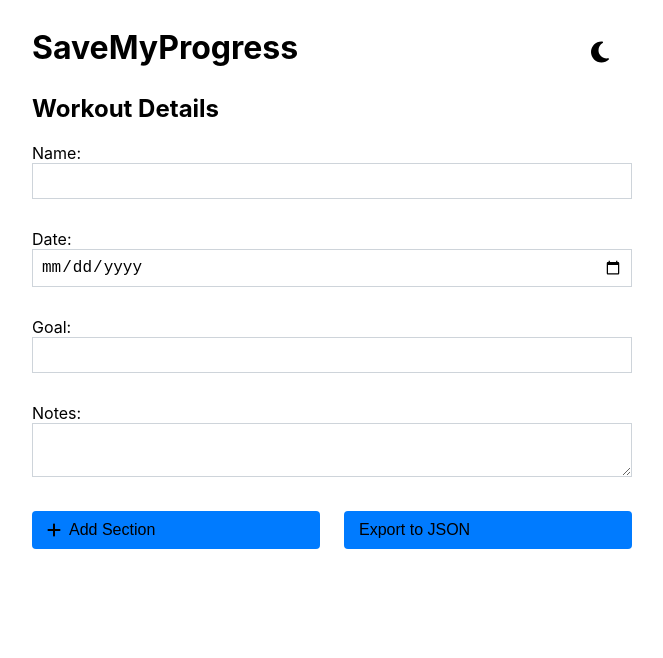
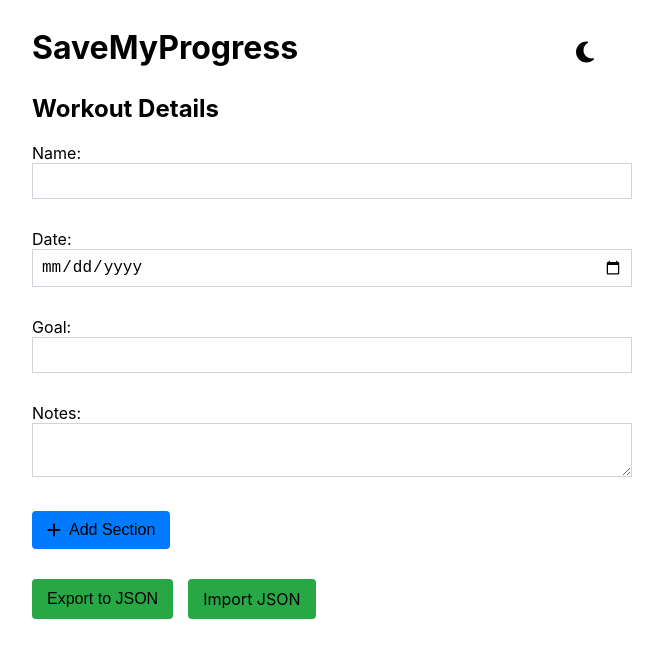
Before and after one commit to MCiurletti/SaveMyProgress, a React (Create React App) app: page / in a window 1280 px wide. Shown: the top 658 px of the page, without its empty margins (308-971 px from the left). Built offline with nearby package versions, Linux system fonts and the light colour scheme.

Commit message:
Add import functionality

```diff
--- a/src/App.css
+++ b/src/App.css
@@ -6,6 +6,7 @@
   --secondary-color: #6c757d;
   --border-color: #ced4da;
   --hover-color: #e2e6ea;
+  --json-button-color: #28a745;
 }
 
 /* Dark theme variables */
@@ -16,6 +17,7 @@
   --secondary-color: #adb5bd;
   --border-color: #495057;
   --hover-color: #343a40;
+  --json-button-color: #198754;
 }
 
 body,
@@ -151,12 +153,15 @@ textarea::placeholder {
 /* Styles for the buttons and container */
 .buttons-container {
   display: flex;
-  justify-content: space-between;
+  justify-content: flex-start;
   margin-top: 20px;
+  flex-direction: column;
 }
 
-.buttons-container button {
-  width: 48%;
+.json-buttons-container {
+  display: flex;
+  justify-content: flex-start;
+  margin-top: 20px;
 }
 
 button {
@@ -164,12 +169,14 @@ button {
   font-size: 16px;
   cursor: pointer;
   margin-top: 10px;
+  margin-right: 15px;
   background-color: var(--primary-color);
   color: var(--text-color);
   border: none;
   border-radius: 4px;
   display: inline-flex;
   align-items: center;
+  width: fit-content;
 }
 
 button:hover {
@@ -179,6 +186,34 @@ button:hover {
 button:focus {
   outline: none;
   box-shadow: 0 0 0 2px var(--border-color);
+}
+
+/* Style for the import button if needed */
+.import-button {
+  padding: 10px 15px;
+  font-size: 16px;
+  cursor: pointer;
+  background-color: var(--json-button-color);
+  color: var(--text-color);
+  border: none;
+  border-radius: 4px;
+  display: inline-block;
+  margin-top: 10px;
+  margin-right: 15px;
+  width: fit-content;
+}
+
+.import-button:hover {
+  background-color: var(--hover-color);
+}
+
+.import-button:focus {
+  outline: none;
+  box-shadow: 0 0 0 2px var(--border-color);
+}
+
+.export-button {
+  background-color: var(--json-button-color);
 }
 
 /* Specific styles for the remove section button */
@@ -198,12 +233,8 @@ button .svg-inline--fa {
 /* New styles for the section buttons container */
 .section-buttons-container {
   display: flex;
-  justify-content: space-between;
+  justify-content: flex-start;
   margin-top: 20px;
-}
-
-.section-buttons-container button {
-  width: 48%;
 }
 
 /* Responsive adjustments for section buttons */
@@ -271,7 +302,7 @@ button .svg-inline--fa {
   padding: 10px 15px;
   font-size: 16px;
   cursor: pointer;
-  background-color: var(--primary-color);
+  background-color: var(--json-button-color);
   color: var(--text-color);
   border: none;
   border-radius: 4px;
--- a/src/App.js
+++ b/src/App.js
@@ -2,6 +2,7 @@ import './App.css';
 import React, { useState, useEffect } from 'react';
 import GlobalFields from './components/GlobalFields';
 import ExportButton from './components/ExportButton';
+import ImportButton from './components/ImportButton';
 import Section from './components/Section';
 import { FontAwesomeIcon } from '@fortawesome/react-fontawesome';
 import { faPlus, faMoon, faSun } from '@fortawesome/free-solid-svg-icons';
@@ -84,10 +85,14 @@ function App() {
 
       {/* Buttons Container */}
       <div className="buttons-container">
+
         <button onClick={addSection}>
           <FontAwesomeIcon icon={faPlus} /> Add Section
         </button>
-        <ExportButton formData={formData} />
+        <div className="json-buttons-container">
+          <ExportButton formData={formData} />
+          <ImportButton setFormData={setFormData} />
+        </div>
       </div>
     </div>
   );
--- a/src/components/ExportButton.js
+++ b/src/components/ExportButton.js
@@ -40,7 +40,7 @@ const ExportButton = ({ formData }) => {
 
   return (
     <>
-      <button onClick={() => setIsModalOpen(true)}>
+      <button className="export-button" onClick={() => setIsModalOpen(true)}>
         {/* Your button content, e.g., icon and text */}
         Export to JSON
       </button>
--- /dev/null
+++ b/src/components/ImportButton.js
@@ -0,0 +1,50 @@
+import React from 'react';
+
+const isValidData = (data) => {
+    // Basic validation checks
+    if (typeof data !== 'object' || data === null) return false;
+    if (!('name' in data && 'date' in data && 'sections' in data)) return false;
+    if (!Array.isArray(data.sections)) return false;
+    // Additional checks can be added here
+    return true;
+};
+
+const ImportButton = ({ setFormData }) => {
+  // Function to handle file selection
+  const handleFileChange = (e) => {
+    const file = e.target.files[0];
+    if (!file) return;
+
+    // Read the file content
+    const reader = new FileReader();
+    reader.onload = (event) => {
+        try {
+          const jsonData = JSON.parse(event.target.result);
+          if (isValidData(jsonData)) {
+            setFormData(jsonData);
+          } else {
+            alert('Invalid data format.');
+          }
+        } catch (error) {
+          alert('Invalid JSON file.');
+          console.error('Error parsing JSON:', error);
+        }
+    };
+    reader.readAsText(file);
+  };
+
+  return (
+    <label htmlFor="import-json" className="import-button">
+      Import JSON
+      <input
+        type="file"
+        id="import-json"
+        accept=".json"
+        onChange={handleFileChange}
+        style={{ display: 'none' }}
+      />
+    </label>
+  );
+};
+
+export default ImportButton;
```
